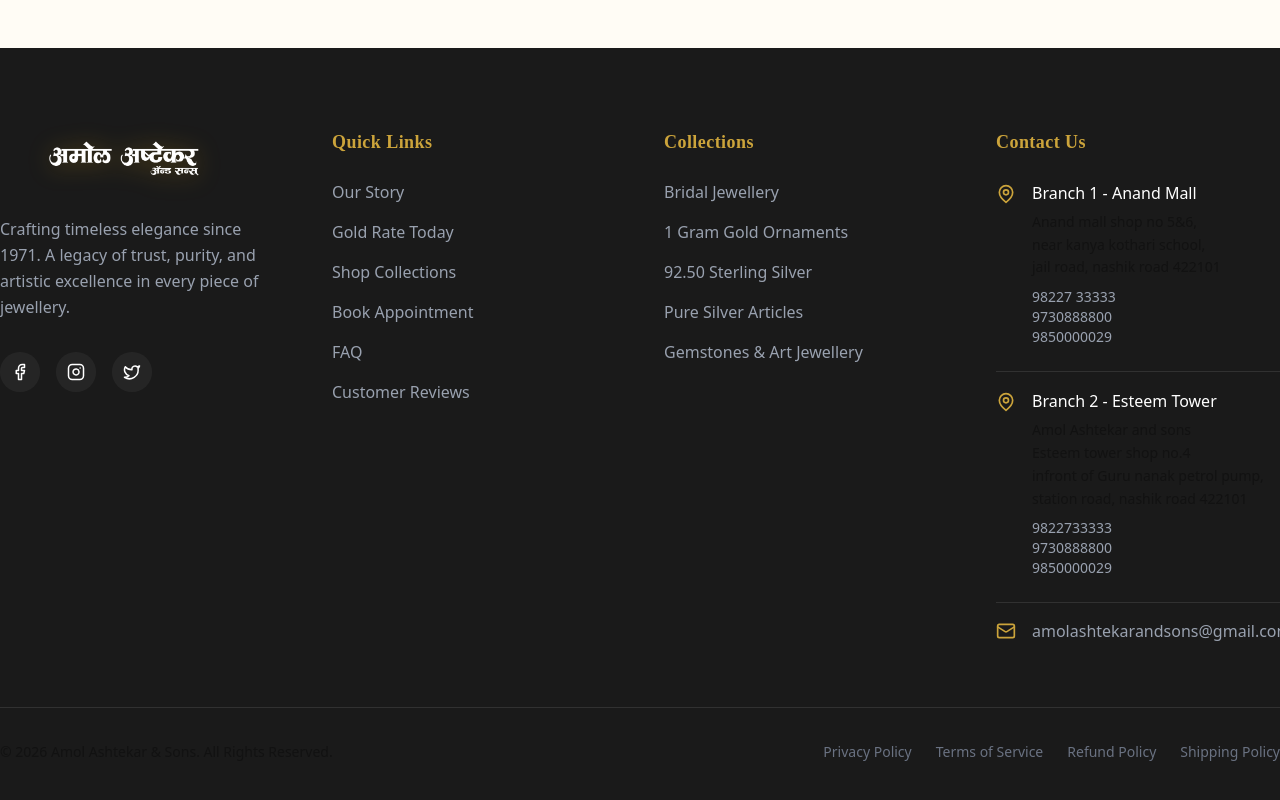
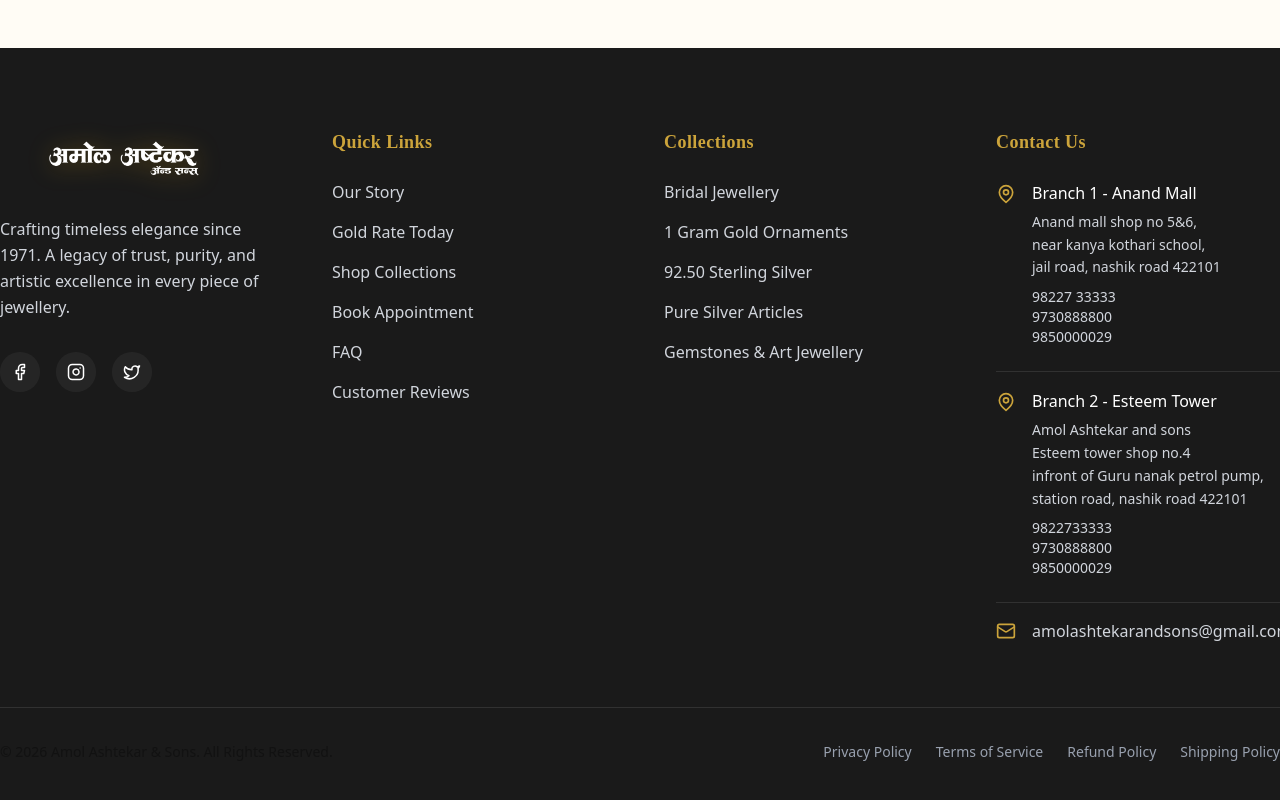
Before and after one commit to jayantnarkhede52-svg/AmolAshtekarandsons-website, a React (Vite) app: page /shipping-policy in a window 1280 px wide. Shown: the part 1279-2079 px from the top of the page. Built offline with nearby package versions, Linux system fonts and the light colour scheme.

Commit message:
Fix footer alignment and text visibility

```diff
--- a/src/components/Footer.jsx
+++ b/src/components/Footer.jsx
@@ -10,7 +10,7 @@ const Footer = () => {
                 {/* Brand Column */}
                 <div>
                     <img src={logo} alt="Amol Ashtekar & Sons" className="h-16 w-auto mb-6 object-contain invert brightness-0 contrast-200 drop-shadow-[0_2px_12px_rgba(184,134,11,0.4)]" />
-                    <p className="text-gray-400 mb-8 leading-relaxed">
+                    <p className="text-gray-300 mb-8 leading-relaxed">
                         Crafting timeless elegance since 1971. A legacy of trust, purity, and artistic excellence in every piece of jewellery.
                     </p>
                     <div className="flex gap-4">
@@ -29,7 +29,7 @@ const Footer = () => {
                 {/* Quick Links */}
                 <div>
                     <h3 className="text-lg font-heading font-semibold mb-6 tracking-wide text-gold">Quick Links</h3>
-                    <ul className="space-y-4 text-gray-400">
+                    <ul className="space-y-4 text-gray-300">
                         <li><a href="#" className="hover:text-gold transition-colors">Our Story</a></li>
                         <li><a href="#" className="hover:text-gold transition-colors">Gold Rate Today</a></li>
                         <li><a href="#" className="hover:text-gold transition-colors">Shop Collections</a></li>
@@ -42,7 +42,7 @@ const Footer = () => {
                 {/* Collections */}
                 <div>
                     <h3 className="text-lg font-heading font-semibold mb-6 tracking-wide text-gold">Collections</h3>
-                    <ul className="space-y-4 text-gray-400">
+                    <ul className="space-y-4 text-gray-300">
                         <li><a href="#" className="hover:text-gold transition-colors">Bridal Jewellery</a></li>
                         <li><a href="#" className="hover:text-gold transition-colors">1 Gram Gold Ornaments</a></li>
                         <li><a href="#" className="hover:text-gold transition-colors">92.50 Sterling Silver</a></li>
@@ -54,14 +54,14 @@ const Footer = () => {
                 {/* Contact Info */}
                 <div>
                     <h3 className="text-lg font-heading font-semibold mb-6 tracking-wide text-gold">Contact Us</h3>
-                    <ul className="space-y-6 text-gray-400">
+                    <ul className="space-y-6 text-gray-300">
                         {/* Branch 1 - Anand Mall */}
                         <li>
                             <div className="flex gap-4 items-start mb-2">
                                 <MapPin size={20} className="text-gold shrink-0 mt-1" />
                                 <div>
                                     <p className="text-white font-medium mb-1">Branch 1 - Anand Mall</p>
-                                    <p className="text-sm leading-relaxed">
+                                    <p className="text-sm leading-relaxed text-gray-300">
                                         Anand mall shop no 5&6,<br />
                                         near kanya kothari school,<br />
                                         jail road, nashik road 422101
@@ -89,7 +89,7 @@ const Footer = () => {
                                 <MapPin size={20} className="text-gold shrink-0 mt-1" />
                                 <div>
                                     <p className="text-white font-medium mb-1">Branch 2 - Esteem Tower</p>
-                                    <p className="text-sm leading-relaxed">
+                                    <p className="text-sm leading-relaxed text-gray-300">
                                         Amol Ashtekar and sons<br />
                                         Esteem tower shop no.4<br />
                                         infront of Guru nanak petrol pump,<br />
@@ -124,9 +124,9 @@ const Footer = () => {
             </div>
 
             {/* Bottom Footer */}
-            <div className="container border-t border-white/10 pt-8 flex flex-col md:flex-row justify-between items-center text-sm text-gray-500">
-                <p>&copy; 2026 Amol Ashtekar & Sons. All Rights Reserved.</p>
-                <div className="flex flex-wrap gap-x-6 gap-y-2 mt-4 md:mt-0 justify-center md:justify-end">
+            <div className="container border-t border-white/10 pt-8 flex flex-col lg:flex-row justify-between items-center text-sm text-gray-400 text-center lg:text-left">
+                <p className="mb-4 lg:mb-0">&copy; 2026 Amol Ashtekar & Sons. All Rights Reserved.</p>
+                <div className="flex flex-wrap gap-x-6 gap-y-2 justify-center lg:justify-end">
                     <Link to="/privacy-policy" className="hover:text-gold transition-colors">Privacy Policy</Link>
                     <Link to="/terms-and-conditions" className="hover:text-gold transition-colors">Terms of Service</Link>
                     <Link to="/refund-policy" className="hover:text-gold transition-colors">Refund Policy</Link>
```
Also changed, not shown: 23 other files (tests, documents, lock files or other folders).
